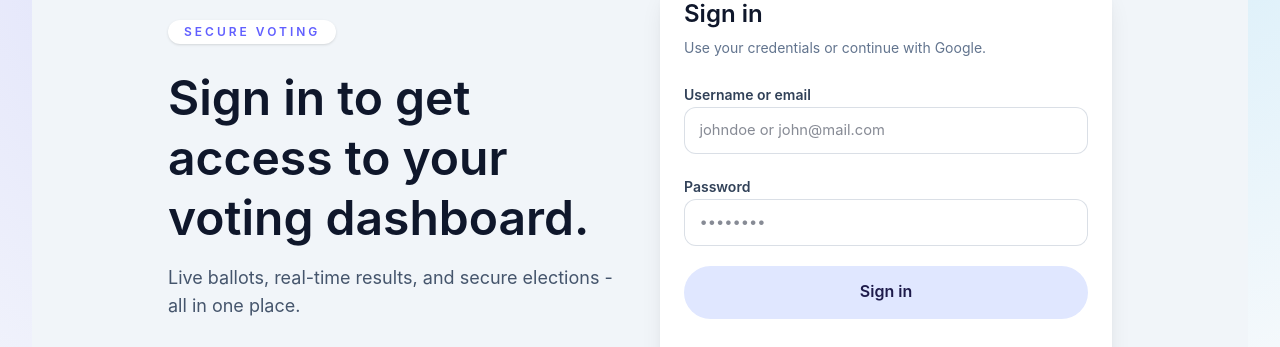
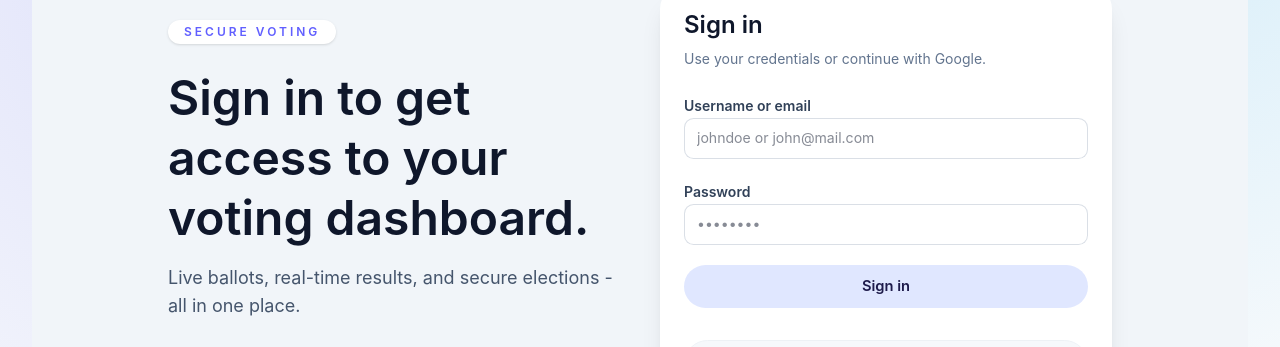
Before and after one commit to helloSanmi/evote-app-home-edition, a Next.js app: page /login in a window 1280 px wide. Shown: the part 273-620 px from the top of the page. Built offline with nearby package versions, Linux system fonts and the light colour scheme; no server answers.

Commit message:
reduce button sizes

```diff
--- a/styles/globals.css
+++ b/styles/globals.css
@@ -71,11 +71,11 @@ button:disabled {
 
 .form-control {
   width: 100%;
-  border-radius: 0.75rem;
+  border-radius: 0.6rem;
   border: 1px solid rgba(148, 163, 184, 0.35);
   background: rgba(255, 255, 255, 0.95);
-  padding: 0.65rem 0.9rem;
-  font-size: 0.92rem;
+  padding: 0.5rem 0.75rem;
+  font-size: 0.88rem;
   transition: border-color 0.2s ease, box-shadow 0.2s ease, background-color 0.2s ease;
 }
 
@@ -106,8 +106,9 @@ button:disabled {
   justify-content: center;
   gap: 0.45rem;
   border-radius: 9999px;
-  padding: 0.85rem 1.9rem;
+  padding: 0.6rem 1.4rem;
   font-weight: 600;
+  font-size: 0.92rem;
   color: #1e1b4b;
   background-color: #e0e7ff;
   transition: transform 0.2s ease, box-shadow 0.2s ease, filter 0.2s ease;
@@ -130,8 +131,9 @@ button:disabled {
   justify-content: center;
   gap: 0.45rem;
   border-radius: 9999px;
-  padding: 0.75rem 1.6rem;
+  padding: 0.55rem 1.3rem;
   font-weight: 600;
+  font-size: 0.92rem;
   color: var(--text-primary);
   background: #ffffff;
   border: 1px solid rgba(148, 163, 184, 0.35);
```
